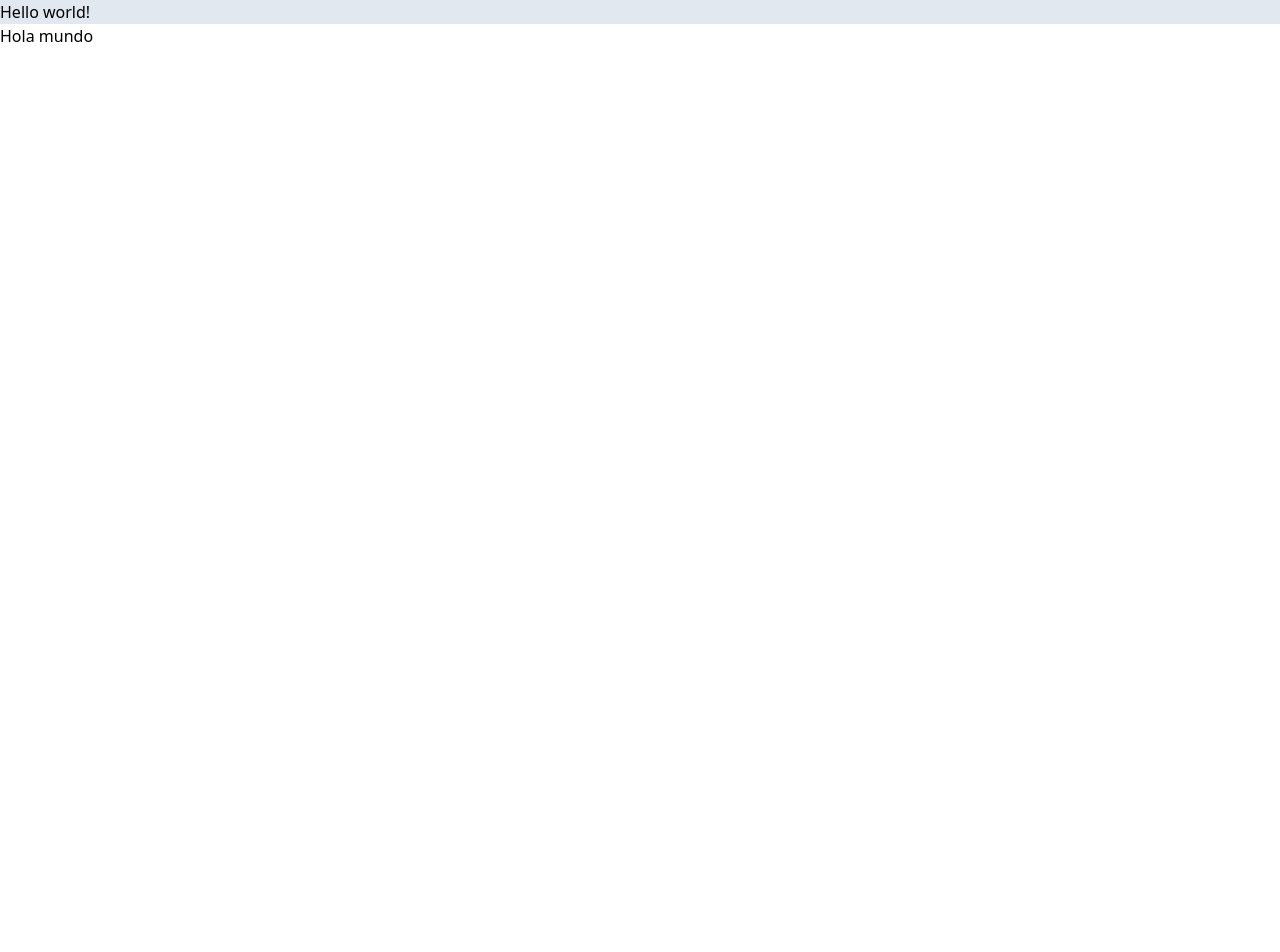
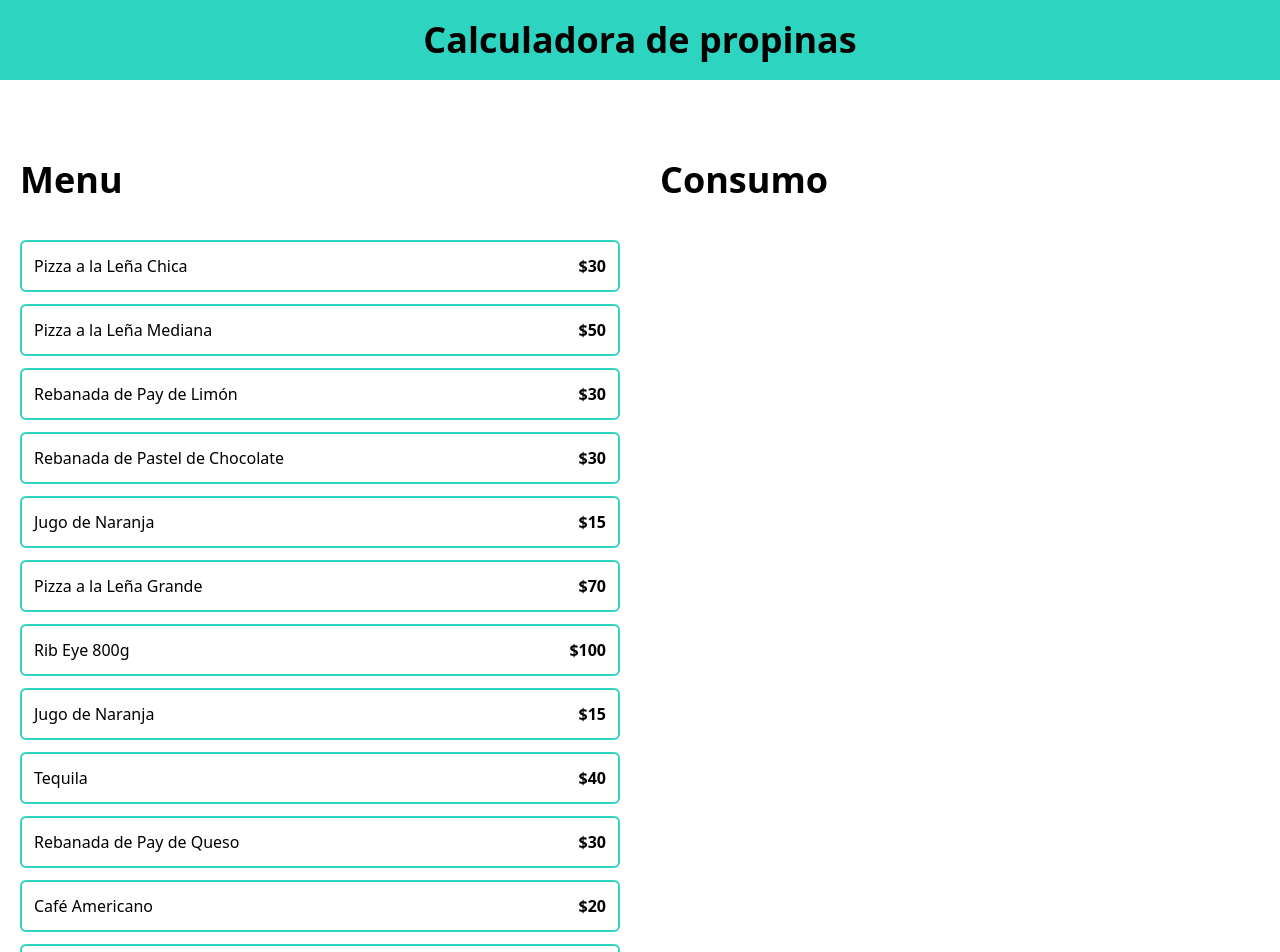
Before and after one commit to grondoneitor/Calculadora-Propinas, a React (Vite) app: page / in a window 1280 px wide. Shown: the top 952 px of the page. Before the commit the page ends 800 px from the top, so only its background shows below. Built offline with nearby package versions, Linux system fonts and the light colour scheme.

Commit message:
Mostramos los botones de los productos, y le damos un poco de estilos

```diff
--- a/src/App.tsx
+++ b/src/App.tsx
@@ -1,12 +1,34 @@
+import MenuItems from "./components/MenuItems"
+import { menuItems } from "./data/db"
 
 function App() {
+//   const [productos, setProductos] = useState([])
+
+// setProductos(menuItems)
+console.log(menuItems)
 
   return (
     <>
-       <h1 className=" text-ellipsis bg-slate-200" >
-      Hello world!
-    </h1>
-    <p>Hola mundo</p>
+     <header className="bg-teal-400 py-5">
+       <h1 className="text-center text-4xl font-black">Calculadora de propinas</h1>
+     </header>
+
+     <main className="max-w-7xl mx-auto  py-20 grid md:grid-cols-2">
+        <div>
+            <h2 className="text-4xl font-black mx-5">Menu</h2>
+             <div className="space-y-3 mx-5 mt-10">
+                 {menuItems.map(item=>(
+                    <MenuItems
+                     key={item.id}
+                     item={item}
+                   />
+                   ))}
+             </div>
+        </div>
+        <div>
+            <h2 className="text-4xl font-black mx-5">Consumo</h2>
+        </div>
+     </main>
     </>
   )
 }
--- /dev/null
+++ b/src/components/MenuItems.tsx
@@ -0,0 +1,19 @@
+import { MenuItem } from "../types"
+
+type MenuItemProps = {
+    item: MenuItem
+}
+
+
+export default function MenuItems({item}:MenuItemProps) {
+  return (
+   <button
+    className="border-2 border-teal-400  w-full grid grid-flow-col justify-between p-3 hover:bg-teal-200 rounded-md"
+   >
+          {/* <div>MenuItems</div> */}
+          <h2>{item.name}</h2>
+          <p className="font-black">${item.price}</p>
+   </button>
+
+  )
+}
--- /dev/null
+++ b/src/data/db.ts
@@ -0,0 +1,64 @@
+import type {MenuItem} from "../types/index"
+
+export const menuItems : MenuItem[] = [
+    {
+      "id": 1,
+      "name": "Pizza a la Leña Chica",
+      "price": 30
+    },
+    {
+      "id": 2,
+      "name": "Pizza a la Leña Mediana",
+      "price": 50
+    },
+    {
+      "id": 3,
+      "name": "Rebanada de Pay de Limón",
+      "price": 30
+    },
+    {
+      "id": 4,
+      "name": "Rebanada de Pastel de Chocolate",
+      "price": 30
+    },
+    {
+      "id": 5,
+      "name": "Jugo de Naranja",
+      "price": 15
+    },
+    {
+      "id": 6,
+      "name": "Pizza a la Leña Grande",
+      "price": 70
+    },
+    {
+      "id": 7,
+      "name": "Rib Eye 800g",
+      "price": 100
+    },
+    {
+      "id": 8,
+      "name": "Jugo de Naranja",
+      "price": 15
+    },
+    {
+      "id": 9,
+      "name": "Tequila",
+      "price": 40
+    },
+    {
+      "id": 10,
+      "name": "Rebanada de Pay de Queso",
+      "price": 30
+    },
+    {
+      "id": 11,
+      "name": "Café Americano",
+      "price": 20
+    },
+    {
+      "id": 12,
+      "name": "Café Capuchino",
+      "price": 40
+    }
+]
--- /dev/null
+++ b/src/types/index.ts
@@ -0,0 +1,6 @@
+export type MenuItem =
+    {
+        id:number,
+        name:string,
+        price:number,
+    }
```
